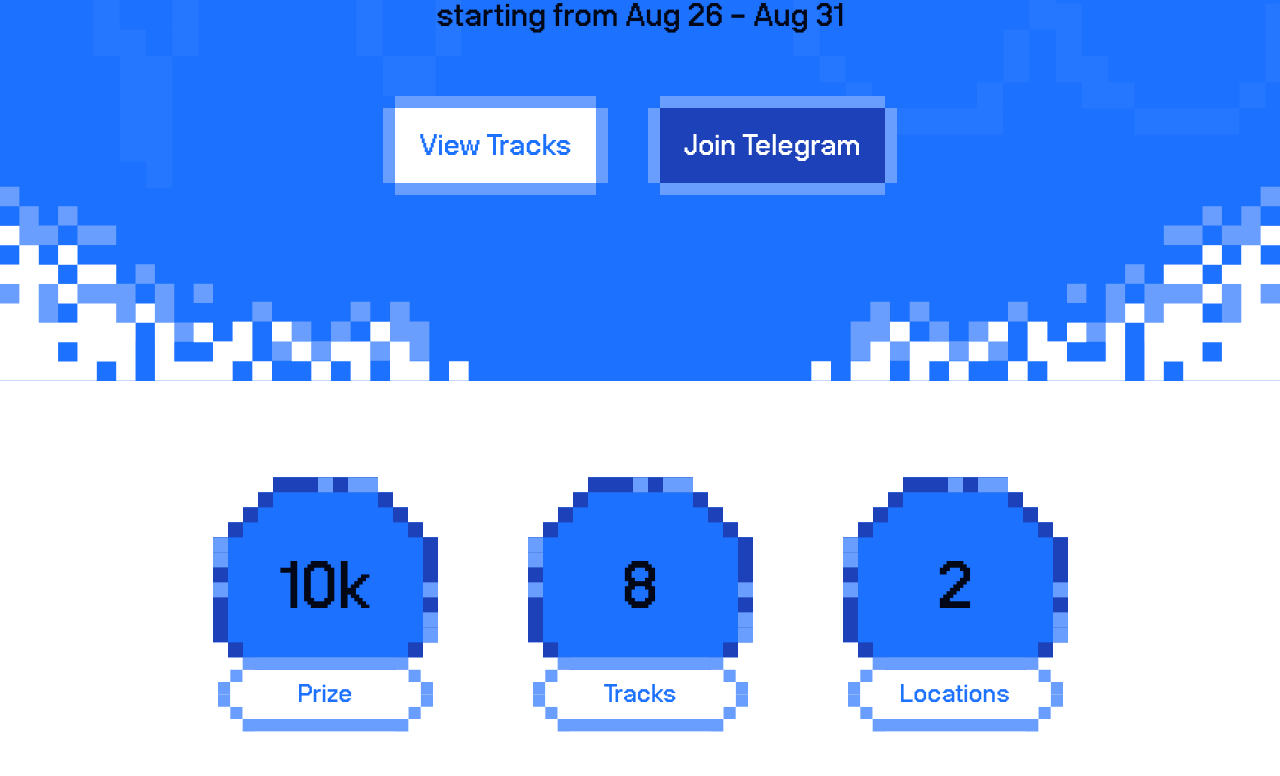
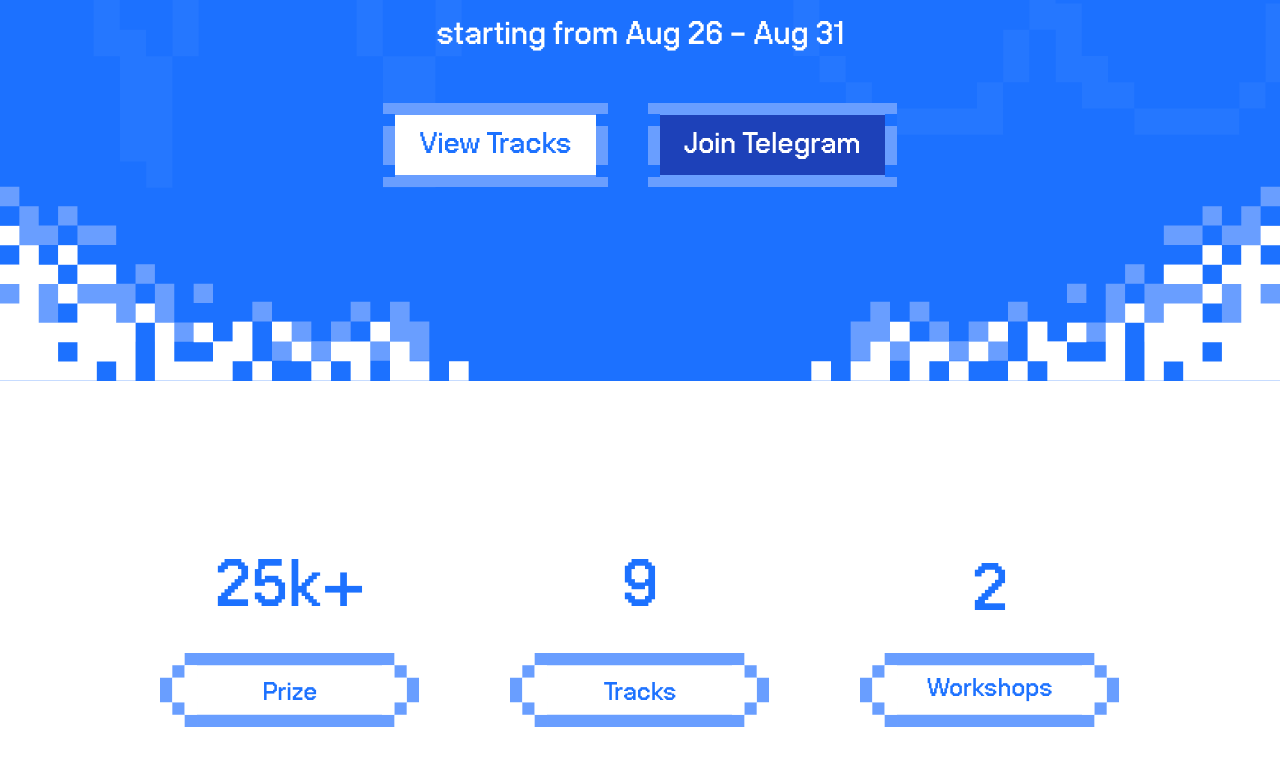
Before and after one commit to thesendcoin/blinkathon, a Next.js app: page / in a window 1280 px wide. Shown: the part 584-1360 px from the top of the page. Built offline with nearby package versions, Linux system fonts and the light colour scheme.

Commit message:
Fixes: Home Layout

```diff
--- a/src/app/components/DetailsSection.tsx
+++ b/src/app/components/DetailsSection.tsx
@@ -1,120 +1,183 @@
-import React from 'react';
+import React from "react";
 
 const DetailsSection = () => {
   return (
-    <div className='flex flex-row items-center justify-center w-full py-24 gap-[90px]'>
-      <div className='relative w-fit'>
-        <div className='absolute flex flex-col items-center justify-center pt-8 z-10 w-full h-full '>
-          <p className='text-[94px] text-center'>10k</p>
-          <p className='text-[36px] text-center text-[#1C71FF] pt-2'>Prize</p>
+    <div className="flex flex-row items-center justify-center w-full py-24 gap-[90px]">
+      <div className="relative w-fit">
+        <div className="absolute flex flex-col items-center justify-center pt-8 z-10 w-full h-full ">
+          <p className="text-[94px] text-center text-[#1C71FF]">25k+</p>
+          <p className="text-[36px] text-center text-[#1C71FF] pt-2">Prize</p>
         </div>
-        <BackgroundSVG />
+        <div className="mt-44">
+          <BGWhiteSVG />
+        </div>
       </div>
-      <div className='relative w-fit'>
-        <div className='absolute flex flex-col items-center justify-center pt-8 z-10 w-full h-full '>
-          <p className='text-[94px] text-center'>8</p>
-          <p className='text-[36px] text-center text-[#1C71FF] pt-2'>Tracks</p>
+      <div className="relative w-fit">
+        <div className="absolute flex flex-col items-center justify-center pt-8 z-10 w-full h-full ">
+          <p className="text-[94px] text-center text-[#1C71FF]">9</p>
+          <p className="text-[36px] text-center text-[#1C71FF] pt-2">Tracks</p>
         </div>
-        <BackgroundSVG />
+        <div className="mt-44">
+          <BGWhiteSVG />
+        </div>
       </div>
-      <div className='relative w-fit'>
-        <div className='absolute flex flex-col items-center justify-center pt-8 z-10 w-full h-full '>
-          <p className='text-[94px] text-center'>2</p>
-          <p className='text-[36px] text-center text-[#1C71FF] pt-2'>
-            Locations
-          </p>
+      <div className="relative w-fit">
+        <div className="absolute flex flex-col items-center justify-center pt-8 z-10 w-full h-full ">
+          <p className="text-[94px] text-center text-[#1C71FF]">2</p>
+          <p className="text-[36px] text-center text-[#1C71FF]">Workshops</p>
         </div>
-        <BackgroundSVG />
+        <div className="mt-44">
+          <BGWhiteSVG />
+        </div>
       </div>
     </div>
   );
 };
 
+const BGWhiteSVG = () => {
+  return (
+    <div className="z-0">
+      <svg
+        width="260"
+        height="75"
+        viewBox="0 0 260 75"
+        fill="none"
+        xmlns="http://www.w3.org/2000/svg"
+      >
+        <path
+          fill-rule="evenodd"
+          clip-rule="evenodd"
+          d="M37.007 0H24.676V12.3309H37.007V0ZM24.6689 12.338H12.338V24.6689H24.6689V12.338ZM0 24.676H12.3309V37.0069H0V24.676ZM12.3309 37.014H0V49.345H12.3309V37.014ZM12.338 49.352H24.6689V61.683H12.338V49.352ZM37.007 61.69H24.676V74.021H37.007V61.69Z"
+          fill="#699EFF"
+        />
+        <path
+          fill-rule="evenodd"
+          clip-rule="evenodd"
+          d="M37.0069 12.338H24.676V24.669H37.0069V12.338ZM37.0069 61.683H24.676V49.352H37.0069V61.683ZM12.338 24.676H24.669V37.0069H12.338V24.676ZM24.669 49.345H12.338V37.0141H24.669V49.345ZM24.676 24.676H37.0069V37.0069H24.676V24.676ZM37.0069 49.345H24.676V37.0141H37.0069V49.345Z"
+          fill="white"
+        />
+        <mask
+          id="path-3-outside-1_157_40"
+          maskUnits="userSpaceOnUse"
+          x="37.007"
+          y="-0.665466"
+          width="185"
+          height="75"
+          fill="black"
+        >
+          <rect fill="white" x="37.007" y="-0.665466" width="185" height="75" />
+          <path d="M37.007 12.3345H222.007V61.6866H37.007V12.3345Z" />
+        </mask>
+        <path
+          d="M37.007 12.3345H222.007V61.6866H37.007V12.3345Z"
+          fill="white"
+        />
+        <path
+          d="M37.007 24.6658H222.007V0.00324249H37.007V24.6658ZM222.007 49.3553H37.007V74.0179H222.007V49.3553Z"
+          fill="#699EFF"
+          mask="url(#path-3-outside-1_157_40)"
+        />
+        <path
+          fill-rule="evenodd"
+          clip-rule="evenodd"
+          d="M222.007 0H234.338V12.3309H222.007V0ZM234.345 12.338H246.676V24.6689H234.345V12.338ZM259.014 24.676H246.683V37.0069H259.014V24.676ZM246.683 37.014H259.014V49.345H246.683V37.014ZM246.676 49.352H234.345V61.683H246.676V49.352ZM222.007 61.69H234.338V74.021H222.007V61.69Z"
+          fill="#699EFF"
+        />
+        <path
+          fill-rule="evenodd"
+          clip-rule="evenodd"
+          d="M222.007 12.338H234.338V24.669H222.007V12.338ZM222.007 61.683H234.338V49.352H222.007V61.683ZM246.676 24.676H234.345V37.0069H246.676V24.676ZM234.345 49.345H246.676V37.0141H234.345V49.345ZM234.338 24.676H222.007V37.0069H234.338V24.676ZM222.007 49.345H234.338V37.0141H222.007V49.345Z"
+          fill="white"
+        />
+      </svg>
+    </div>
+  );
+};
 const BackgroundSVG = () => {
   return (
-    <div className='z-0'>
+    <div className="z-0">
       <svg
-        width='225'
-        height='255'
-        viewBox='0 0 225 255'
-        fill='none'
-        xmlns='http://www.w3.org/2000/svg'
+        width="225"
+        height="255"
+        viewBox="0 0 225 255"
+        fill="none"
+        xmlns="http://www.w3.org/2000/svg"
       >
         <path
-          d='M165 0.363525V15.3635H180V30.3635H195V45.3635H210V60.3635H225V165.364H210V180.364H195V195.364H180V210.364H165V225.364H60V210.364H45V195.364H30V180.364H15V165.364H0V60.3635H15V45.3635H30V30.3635H45V15.3635H60V0.363525H165Z'
-          fill='#1C71FF'
+          d="M165 0.363525V15.3635H180V30.3635H195V45.3635H210V60.3635H225V165.364H210V180.364H195V195.364H180V210.364H165V225.364H60V210.364H45V195.364H30V180.364H15V165.364H0V60.3635H15V45.3635H30V30.3635H45V15.3635H60V0.363525H165Z"
+          fill="#1C71FF"
         />
-        <path d='M165 0.363525V15.3635H60V0.363525H165Z' fill='#1D41B9' />
-        <path d='M45 30.3635V15.3635H60V30.3635H45Z' fill='#1D41B9' />
-        <path d='M30 45.3635V30.3635H45V45.3635H30Z' fill='#1D41B9' />
-        <path d='M15 60.3635V45.3635H30V60.3635H15Z' fill='#1D41B9' />
-        <path d='M15 165.364V60.3635H0V165.364H15Z' fill='#1D41B9' />
-        <path d='M30 180.364H15V165.364H30V180.364Z' fill='#1D41B9' />
-        <path d='M45 195.364H30V180.364H45V195.364Z' fill='#1D41B9' />
-        <path d='M60 210.364H45V195.364H60V210.364Z' fill='#1D41B9' />
-        <path d='M165 210.364V225.364H60V210.364H165Z' fill='#1D41B9' />
-        <path d='M180 195.364V210.364H165V195.364H180Z' fill='#1D41B9' />
-        <path d='M195 180.364V195.364H180V180.364H195Z' fill='#1D41B9' />
-        <path d='M210 165.364V180.364H195V165.364H210Z' fill='#1D41B9' />
-        <path d='M210 60.3635H225V165.364H210V60.3635Z' fill='#1D41B9' />
-        <path d='M195 45.3635H210V60.3635H195V45.3635Z' fill='#1D41B9' />
-        <path d='M180 30.3635H195V45.3635H180V30.3635Z' fill='#1D41B9' />
-        <path d='M180 30.3635V15.3635H165V30.3635H180Z' fill='#1D41B9' />
-        <rect y='60.3635' width='15' height='15' fill='#699EFF' />
-        <rect y='75.3635' width='15' height='15' fill='#699EFF' />
-        <rect x='150' y='0.363525' width='15' height='15' fill='#699EFF' />
-        <rect x='135' y='0.363525' width='15' height='15' fill='#699EFF' />
-        <rect x='60' y='210.364' width='15' height='15' fill='#699EFF' />
-        <rect x='75' y='210.364' width='15' height='15' fill='#699EFF' />
-        <rect x='105' y='210.364' width='15' height='15' fill='#699EFF' />
-        <rect x='105' y='0.363525' width='15' height='15' fill='#699EFF' />
-        <rect y='105.364' width='15' height='15' fill='#699EFF' />
-        <rect x='210' y='150.364' width='15' height='15' fill='#699EFF' />
-        <rect x='210' y='135.364' width='15' height='15' fill='#699EFF' />
-        <rect x='210' y='105.364' width='15' height='15' fill='#699EFF' />
+        <path d="M165 0.363525V15.3635H60V0.363525H165Z" fill="#1D41B9" />
+        <path d="M45 30.3635V15.3635H60V30.3635H45Z" fill="#1D41B9" />
+        <path d="M30 45.3635V30.3635H45V45.3635H30Z" fill="#1D41B9" />
+        <path d="M15 60.3635V45.3635H30V60.3635H15Z" fill="#1D41B9" />
+        <path d="M15 165.364V60.3635H0V165.364H15Z" fill="#1D41B9" />
+        <path d="M30 180.364H15V165.364H30V180.364Z" fill="#1D41B9" />
+        <path d="M45 195.364H30V180.364H45V195.364Z" fill="#1D41B9" />
+        <path d="M60 210.364H45V195.364H60V210.364Z" fill="#1D41B9" />
+        <path d="M165 210.364V225.364H60V210.364H165Z" fill="#1D41B9" />
+        <path d="M180 195.364V210.364H165V195.364H180Z" fill="#1D41B9" />
+        <path d="M195 180.364V195.364H180V180.364H195Z" fill="#1D41B9" />
+        <path d="M210 165.364V180.364H195V165.364H210Z" fill="#1D41B9" />
+        <path d="M210 60.3635H225V165.364H210V60.3635Z" fill="#1D41B9" />
+        <path d="M195 45.3635H210V60.3635H195V45.3635Z" fill="#1D41B9" />
+        <path d="M180 30.3635H195V45.3635H180V30.3635Z" fill="#1D41B9" />
+        <path d="M180 30.3635V15.3635H165V30.3635H180Z" fill="#1D41B9" />
+        <rect y="60.3635" width="15" height="15" fill="#699EFF" />
+        <rect y="75.3635" width="15" height="15" fill="#699EFF" />
+        <rect x="150" y="0.363525" width="15" height="15" fill="#699EFF" />
+        <rect x="135" y="0.363525" width="15" height="15" fill="#699EFF" />
+        <rect x="60" y="210.364" width="15" height="15" fill="#699EFF" />
+        <rect x="75" y="210.364" width="15" height="15" fill="#699EFF" />
+        <rect x="105" y="210.364" width="15" height="15" fill="#699EFF" />
+        <rect x="105" y="0.363525" width="15" height="15" fill="#699EFF" />
+        <rect y="105.364" width="15" height="15" fill="#699EFF" />
+        <rect x="210" y="150.364" width="15" height="15" fill="#699EFF" />
+        <rect x="210" y="135.364" width="15" height="15" fill="#699EFF" />
+        <rect x="210" y="105.364" width="15" height="15" fill="#699EFF" />
 
         <path
-          fill-rule='evenodd'
-          clip-rule='evenodd'
-          d='M42 180.364H29.6691V192.694H42V180.364ZM29.662 192.702H17.331V205.032H29.662V192.702ZM4.99304 205.04H17.324V217.37H4.99304V205.04ZM17.324 217.378H4.99304V229.709H17.324V217.378ZM17.331 229.716H29.662V242.047H17.331V229.716ZM42 242.054H29.6691V254.384H42V242.054Z'
-          fill='#699EFF'
+          fill-rule="evenodd"
+          clip-rule="evenodd"
+          d="M42 180.364H29.6691V192.694H42V180.364ZM29.662 192.702H17.331V205.032H29.662V192.702ZM4.99304 205.04H17.324V217.37H4.99304V205.04ZM17.324 217.378H4.99304V229.709H17.324V217.378ZM17.331 229.716H29.662V242.047H17.331V229.716ZM42 242.054H29.6691V254.384H42V242.054Z"
+          fill="#699EFF"
         />
         <path
-          fill-rule='evenodd'
-          clip-rule='evenodd'
-          d='M42 192.702H29.6691V205.032H42V192.702ZM42 242.047H29.6691V229.716H42V242.047ZM17.3311 205.04H29.662V217.37H17.3311V205.04ZM29.662 229.709H17.3311V217.378H29.662V229.709ZM29.6691 205.04H42V217.37H29.6691V205.04ZM42 229.709H29.6691V217.378H42V229.709Z'
-          fill='white'
+          fill-rule="evenodd"
+          clip-rule="evenodd"
+          d="M42 192.702H29.6691V205.032H42V192.702ZM42 242.047H29.6691V229.716H42V242.047ZM17.3311 205.04H29.662V217.37H17.3311V205.04ZM29.662 229.709H17.3311V217.378H29.662V229.709ZM29.6691 205.04H42V217.37H29.6691V205.04ZM42 229.709H29.6691V217.378H42V229.709Z"
+          fill="white"
         />
         <mask
-          id='path-18-outside-1_96_401'
-          maskUnits='userSpaceOnUse'
-          x='42'
-          y='179.698'
-          width='141'
-          height='75'
-          fill='black'
+          id="path-18-outside-1_96_401"
+          maskUnits="userSpaceOnUse"
+          x="42"
+          y="179.698"
+          width="141"
+          height="75"
+          fill="black"
         >
-          <rect fill='white' x='42' y='179.698' width='141' height='75' />
-          <path d='M42 192.698H183V242.05H42V192.698Z' />
+          <rect fill="white" x="42" y="179.698" width="141" height="75" />
+          <path d="M42 192.698H183V242.05H42V192.698Z" />
         </mask>
-        <path d='M42 192.698H183V242.05H42V192.698Z' fill='white' />
+        <path d="M42 192.698H183V242.05H42V192.698Z" fill="white" />
         <path
-          d='M42 205.029H183V180.367H42V205.029ZM183 229.719H42V254.381H183V229.719Z'
-          fill='#699EFF'
-          mask='url(#path-18-outside-1_96_401)'
+          d="M42 205.029H183V180.367H42V205.029ZM183 229.719H42V254.381H183V229.719Z"
+          fill="#699EFF"
+          mask="url(#path-18-outside-1_96_401)"
         />
 
         <path
-          fill-rule='evenodd'
-          clip-rule='evenodd'
-          d='M183 180.364H195.331V192.694H183V180.364ZM195.338 192.702H207.669V205.032H195.338V192.702ZM220.007 205.04H207.676V217.37H220.007V205.04ZM207.676 217.378H220.007V229.709H207.676V217.378ZM207.669 229.716H195.338V242.047H207.669V229.716ZM183 242.054H195.331V254.384H183V242.054Z'
-          fill='#699EFF'
+          fill-rule="evenodd"
+          clip-rule="evenodd"
+          d="M183 180.364H195.331V192.694H183V180.364ZM195.338 192.702H207.669V205.032H195.338V192.702ZM220.007 205.04H207.676V217.37H220.007V205.04ZM207.676 217.378H220.007V229.709H207.676V217.378ZM207.669 229.716H195.338V242.047H207.669V229.716ZM183 242.054H195.331V254.384H183V242.054Z"
+          fill="#699EFF"
         />
         <path
-          fill-rule='evenodd'
-          clip-rule='evenodd'
-          d='M183 192.702H195.331V205.032H183V192.702ZM183 242.047H195.331V229.716H183V242.047ZM207.669 205.04H195.338V217.37H207.669V205.04ZM195.338 229.709H207.669V217.378H195.338V229.709ZM195.331 205.04H183V217.37H195.331V205.04ZM183 229.709H195.331V217.378H183V229.709Z'
-          fill='white'
+          fill-rule="evenodd"
+          clip-rule="evenodd"
+          d="M183 192.702H195.331V205.032H183V192.702ZM183 242.047H195.331V229.716H183V242.047ZM207.669 205.04H195.338V217.37H207.669V205.04ZM195.338 229.709H207.669V217.378H195.338V229.709ZM195.331 205.04H183V217.37H195.331V205.04ZM183 229.709H195.331V217.378H183V229.709Z"
+          fill="white"
         />
       </svg>
     </div>
--- a/src/app/components/HeroSection.tsx
+++ b/src/app/components/HeroSection.tsx
@@ -15,9 +15,9 @@ const HeroSection = () => {
         </p>
         <div className='flex flex-row items-center gap-4 lg:gap-10'>
           <div className='relative inline-block'>
-            <button className='text-[24px] lg:text-[42px] bg-white text-[#1C71FF] border-[6px] lg:border-[12px] border-[#699EFF] px-4 lg:px-6 py-1 pt-2'>
+            <a href='#tracks' className=' text-[24px] lg:text-[42px] bg-white text-[#1C71FF] border-[6px] lg:border-[12px] border-[#699EFF] px-4 lg:px-6 py-4'>
               View Tracks
-            </button>
+            </a>
             <span className='absolute top-0 left-0 h-[6px] lg:h-[12px] w-[6px] lg:w-[12px] bg-[#699EFF]' />
             <span className='absolute top-0 right-0 h-[6px] lg:h-[12px] w-[6px] lg:w-[12px] bg-[#699EFF]' />
             <span className='absolute bottom-0 left-0 h-[6px] lg:h-[12px] w-[6px] lg:w-[12px] bg-[#699EFF]' />
@@ -28,9 +28,9 @@ const HeroSection = () => {
             <span className='absolute bottom-0 right-0 h-[6px] lg:h-[12px] w-[6px] lg:w-[12px] bg-[#1C71FF]' />
           </div>
           <div className='relative inline-block'>
-            <button className='text-[24px] lg:text-[42px] bg-[#1D41B9] text-white border-[6px] lg:border-[12px] border-[#699EFF] px-4 lg:px-6 py-1 pt-2'>
+            <a href='https://t.me/blinkathon' target='_blank' className='text-[24px] lg:text-[42px] bg-[#1D41B9] text-white border-[6px] lg:border-[12px] border-[#699EFF] px-4 lg:px-6 py-4'>
               Join Telegram
-            </button>
+            </a>
             <span className='absolute top-0 left-0 h-[6px] lg:h-[12px] w-[6px] lg:w-[12px] bg-[#699EFF]' />
             <span className='absolute top-0 right-0 h-[6px] lg:h-[12px] w-[6px] lg:w-[12px] bg-[#699EFF]' />
             <span className='absolute bottom-0 left-0 h-[6px] lg:h-[12px] w-[6px] lg:w-[12px] bg-[#699EFF]' />
--- a/src/app/globals.css
+++ b/src/app/globals.css
@@ -1,6 +1,14 @@
 @tailwind base;
 @tailwind components;
 @tailwind utilities;
+
+html {
+  scroll-behavior: smooth;
+}
+body {
+  color: white;
+  overflow-x: hidden !important;
+}
 
 @layer base {
   :root {
```
Also changed, not shown: src/app/components/TracksSection.tsx (+4 -4 lines).
